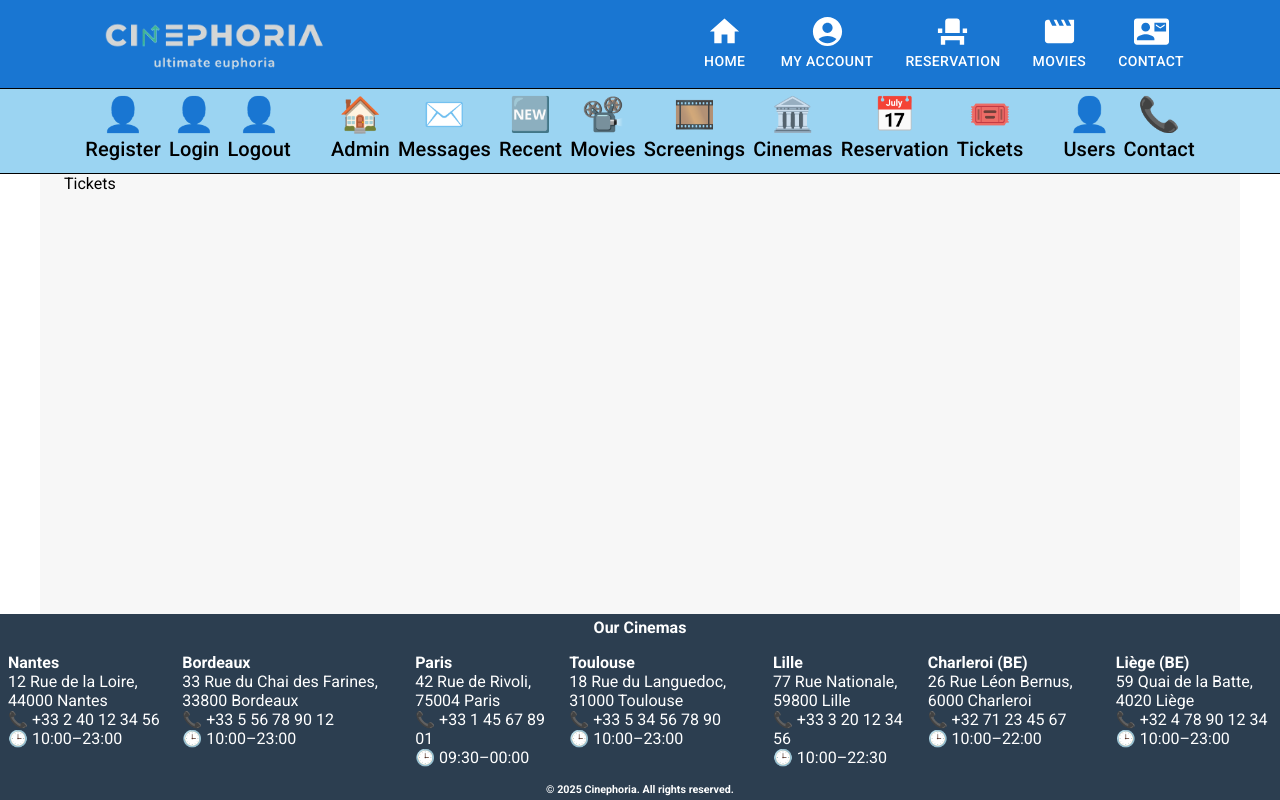
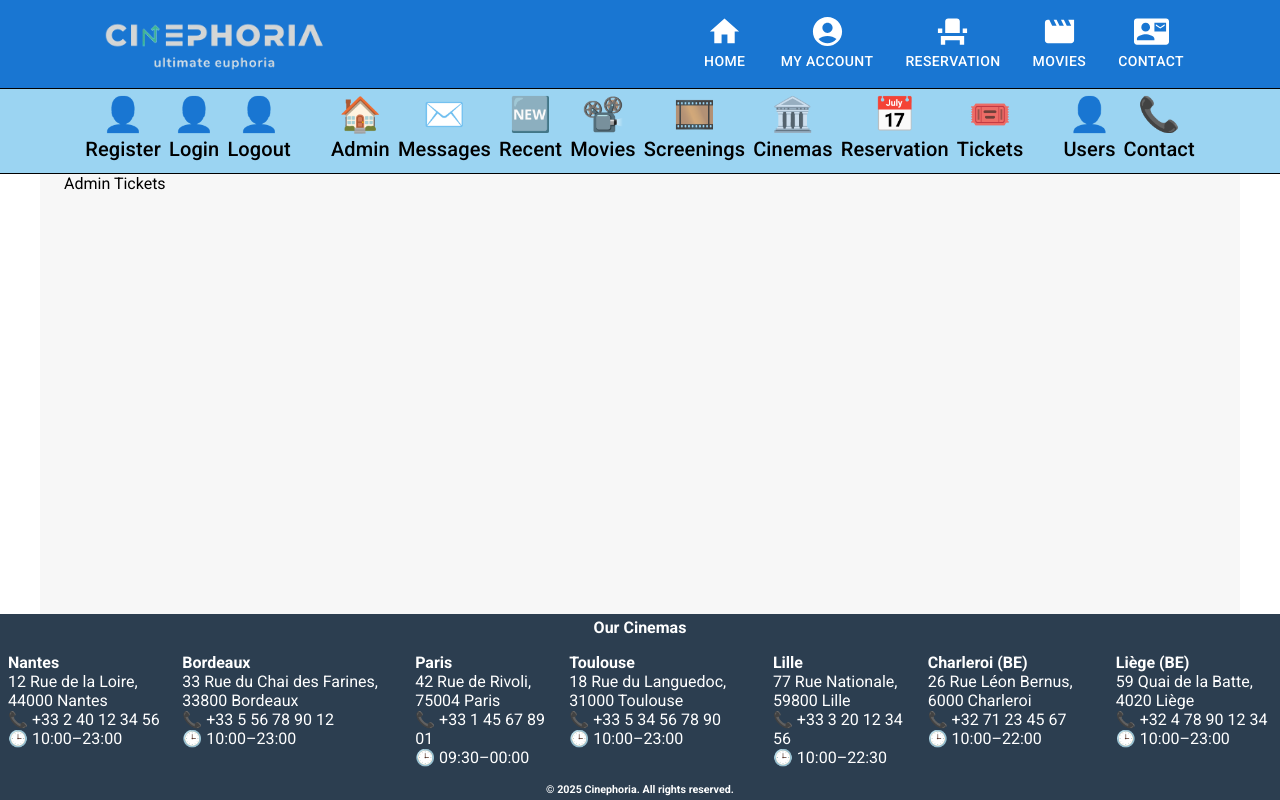
Before and after one commit to goyounes/cinephoria, a React (Create React App) app in the folder client/: page /tickets in a window 1280 px wide. Built offline with nearby package versions, Linux system fonts and the light colour scheme.

Commit message:
more code organization

```diff
--- a/client/src/App.js
+++ b/client/src/App.js
@@ -11,8 +11,9 @@ import AdminAddMovie from './pages/AdminDashboard/Movies/AdminAddMovie';
 import AdminEditMovie from './pages/AdminDashboard/Movies/AdminEditMovie';
 import AdminAddUser from './pages/AdminDashboard/Users/AdminAddUser';
 import AdminUsers from './pages/AdminDashboard/Users/AdminUsers';
+import AdminTickets from './pages/AdminDashboard/Tickets/AdminTickets';
 
-import { Home, Tickets, Screenings } from './pages';
+import { Home, Screenings } from './pages';
 import Movies from './pages/Movies/Movies';
 import Movie from './pages/Movies/Movie';
 
@@ -46,9 +47,9 @@ function App() {
             <Route path="/screenings/create" element={<Screenings />} />
             <Route path="/screenings/:id" element={<Screenings />} />
             {/* Tickets */}
-            <Route path="/tickets" element={<Tickets />} />
-            <Route path="/tickets/create" element={<Tickets />} />
-            <Route path="/tickets/:id" element={<Tickets />} />
+            <Route path="/tickets" element={<AdminTickets />} />
+            <Route path="/tickets/create" element={<AdminTickets />} />
+            <Route path="/tickets/:id" element={<AdminTickets />} />
             {/* Messages */}
             <Route path="/messages" element={<AdminMessages />} />
             {/* Users */}
--- a/client/src/pages/AdminDashboard/AdminMessages.jsx
+++ b/client/src/pages/AdminDashboard/AdminMessages.jsx
@@ -34,7 +34,7 @@ const MessagesList = ({ messages }) => {
   );
 };
 
-const Messages = () => {
+const AdminMessages = () => {
   const [messages, setMessages] = useState([]);
 
   useEffect(() => {
@@ -61,4 +61,4 @@ const Messages = () => {
   );
 };
 
-export default Messages;
+export default AdminMessages;
--- /dev/null
+++ b/client/src/pages/AdminDashboard/Tickets/AdminTickets.jsx
@@ -0,0 +1,9 @@
+import React from 'react'
+
+const AdminTickets = () => {
+  return (
+    <div>Admin Tickets</div>
+  )
+}
+
+export default AdminTickets
--- a/client/src/pages/Tickets/index.jsx
+++ /dev/null
@@ -1,9 +0,0 @@
-import React from 'react'
-
-const Tickets = () => {
-  return (
-    <div>Tickets</div>
-  )
-}
-
-export default Tickets
--- a/client/src/pages/index.js
+++ b/client/src/pages/index.js
@@ -1,3 +1,2 @@
 export { default as Home } from './Home';
-export { default as Tickets } from './Tickets';
 export { default as Screenings } from './Screenings';
```
